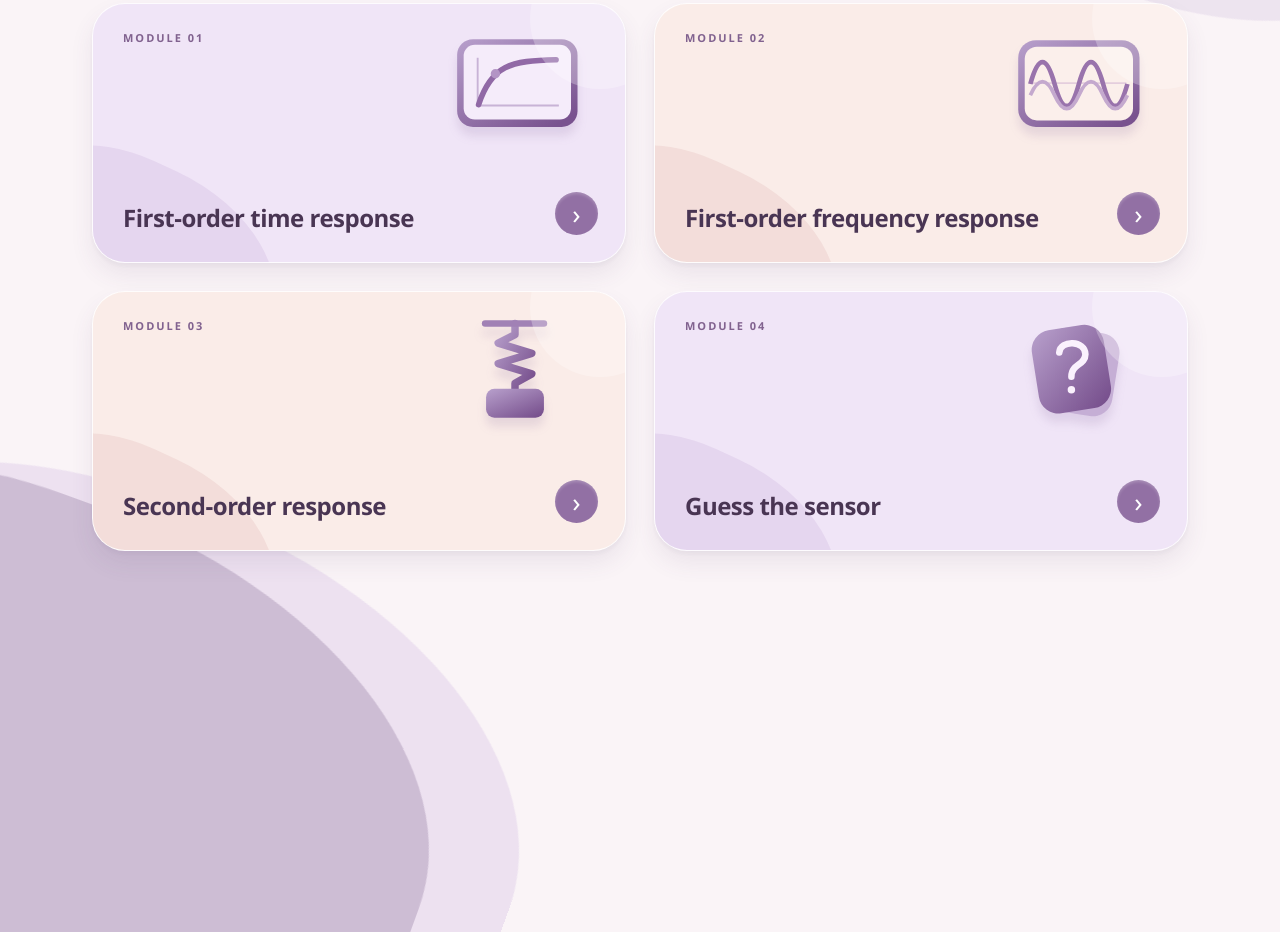
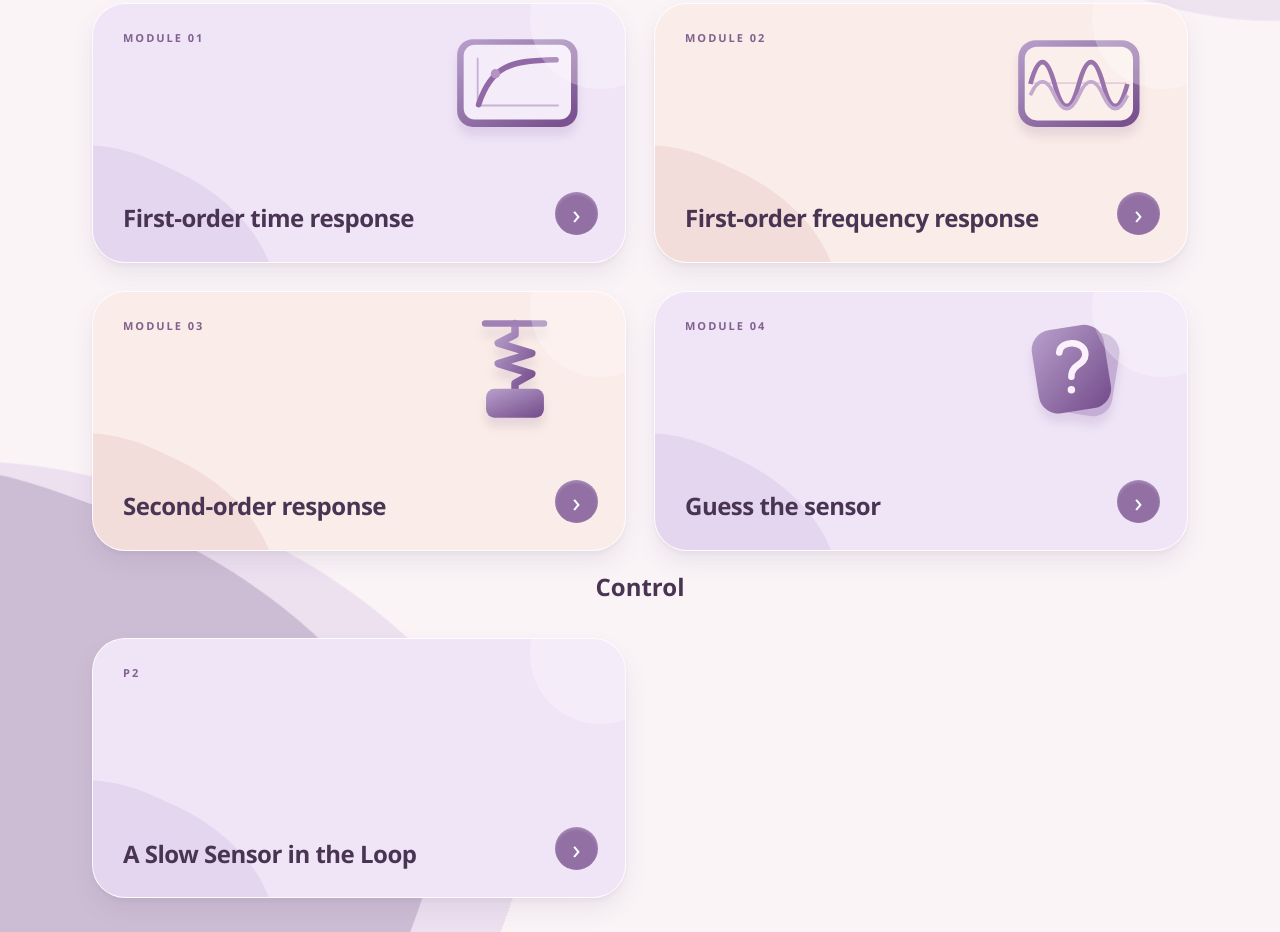
Before and after one commit to daniyaha/encs4380-dynamics-T23, a plain HTML site: page index.html in a window 1280 px wide. Shown: the part 199-1131 px from the top of the page. Before the commit the page ends 800 px from the top, so only its background shows below. Drawn offline with Linux system fonts and the light colour scheme.

Commit message:
Link P2 from the Control section

```diff
--- a/index.html
+++ b/index.html
@@ -123,6 +123,16 @@
         <span class="arrow" aria-hidden="true">›</span>
       </a>
     </div>
+    <section id="control" aria-labelledby="control-heading">
+      <header><h2 id="control-heading">Control</h2></header>
+      <div class="modules-grid">
+        <a class="module-card" href="p2.html">
+          <span class="module-number">P2</span>
+          <h2>A Slow Sensor in the Loop</h2>
+          <span class="arrow" aria-hidden="true">›</span>
+        </a>
+      </div>
+    </section>
   </main>
 </body>
 </html>
```
